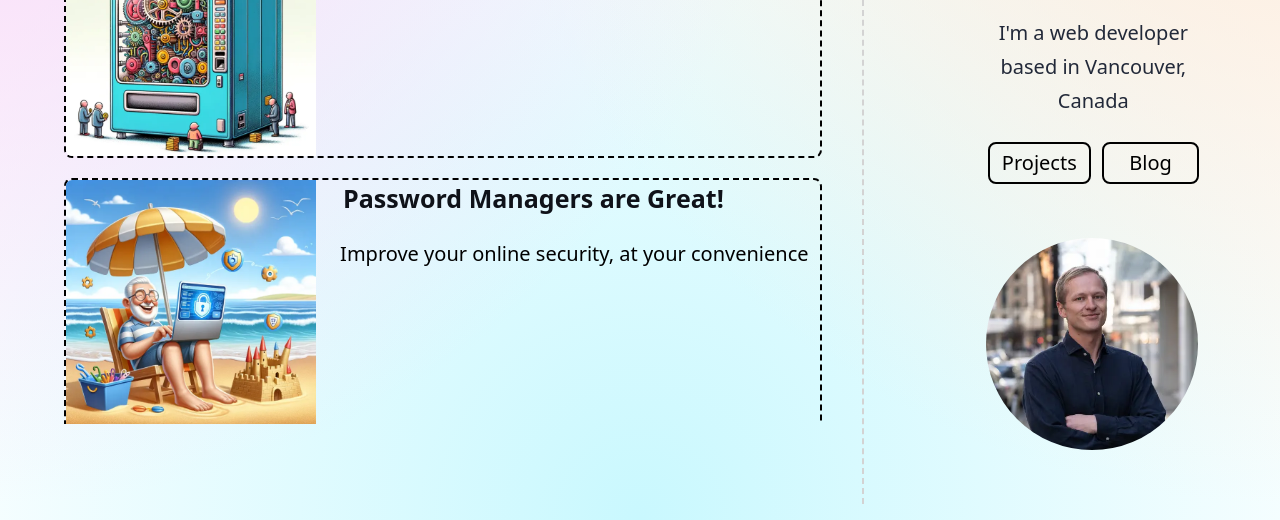
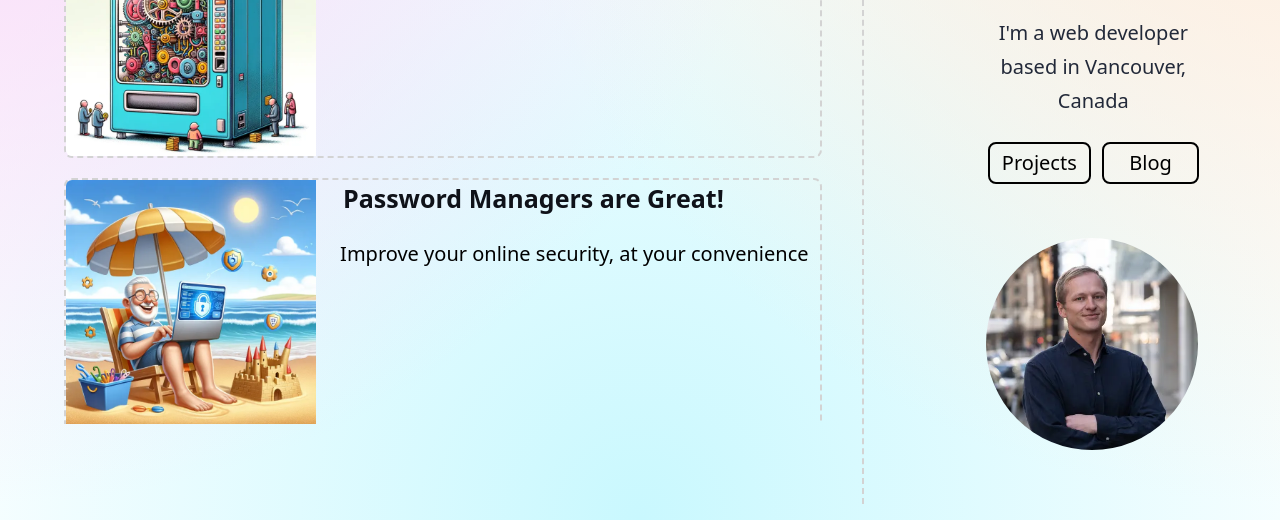
Before and after one commit to tef20/personal-website, an Astro site: page /blog in a window 1280 px wide. Shown: the part 296-816 px from the top of the page. Built offline with nearby package versions, Linux system fonts and the light colour scheme; Astro itself is replaced by a stand-in of ours.

Commit message:
lighter colouring on list items

```diff
--- a/src/components/ListItem.astro
+++ b/src/components/ListItem.astro
@@ -12,8 +12,12 @@ const { href, title, text, projectImg, imgAlt } = Astro.props;
 
     overflow: hidden;
 
-    border: 2px dashed black;
+    border: 2px dashed lightgrey;
     border-radius: 8px;
+  }
+
+  li:hover {
+    border-color: rgb(137, 137, 137);
   }
 
   a {
```
